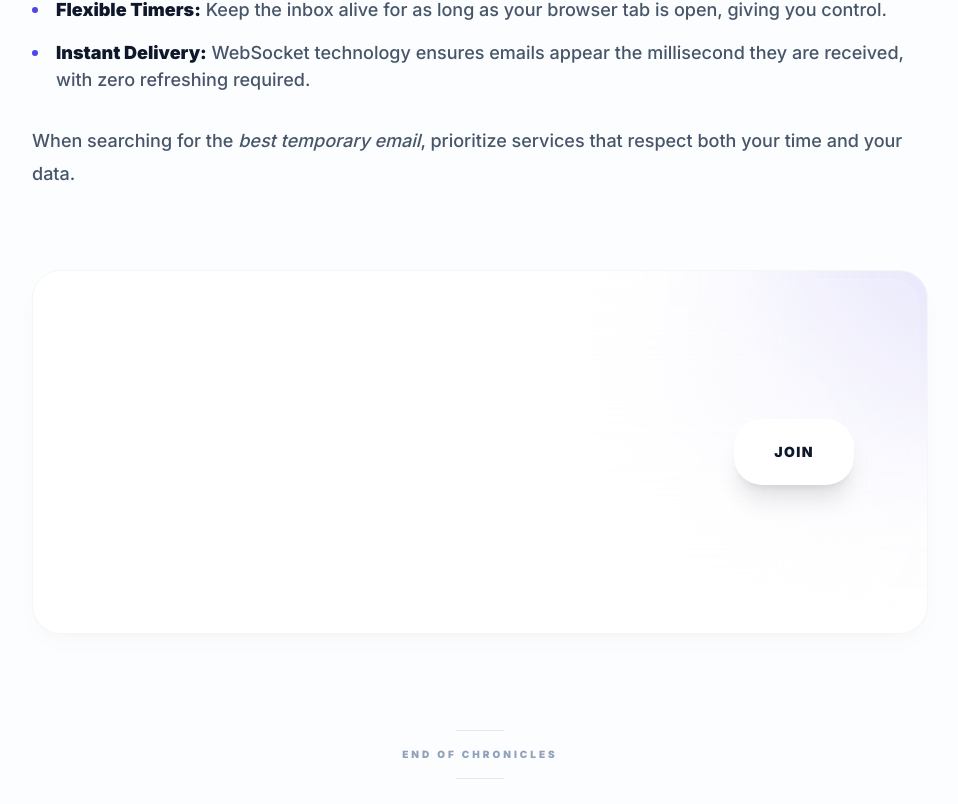
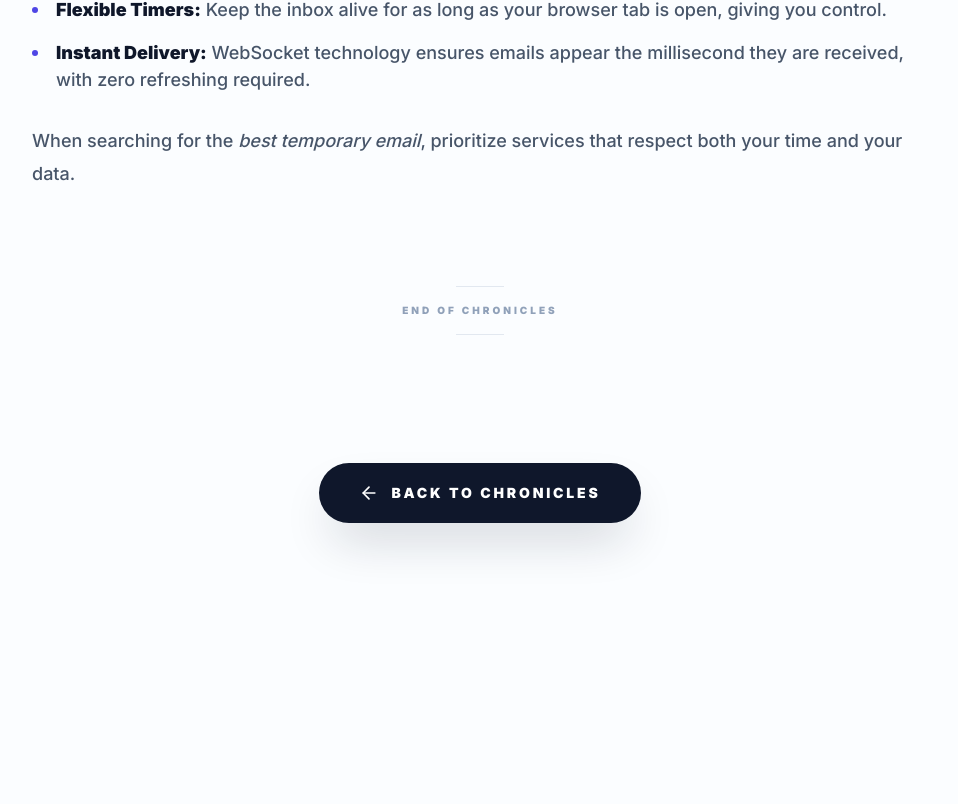
Before and after one commit to bingdev505/MailBurst, a Next.js app: page /blog/10-minute-mail-alternatives in a window 1280 px wide. Shown: the part 1516-2320 px from the top of the page, without its empty margins (160-1118 px from the left). After the commit the page ends 2135 px from the top, so only its background shows below. Built offline with nearby package versions, Linux system fonts and the light colour scheme.

Commit message:
Remove newsletter subscription cards from blog pages

```diff
--- a/src/app/blog/[slug]/page.js
+++ b/src/app/blog/[slug]/page.js
@@ -112,35 +112,7 @@ export default function BlogPostPage() {
                     dangerouslySetInnerHTML={{ __html: post.content }}
                 />
 
-                {/* Featured Card (Newsletter) - Reused from main blog page */}
-                <motion.div
-                    initial={{ opacity: 0, scale: 0.98 }}
-                    whileInView={{ opacity: 1, scale: 1 }}
-                    viewport={{ once: true }}
-                    className="premium-card p-2 bg-slate-900 shadow-2xl overflow-hidden relative mt-20"
-                >
-                    <div className="absolute top-0 right-0 w-64 h-64 bg-secondary/20 blur-[100px] rounded-full -mr-32 -mt-32" />
-                    <div className="bg-white/5 backdrop-blur-3xl rounded-[26px] p-10 md:p-16 flex flex-col md:flex-row items-center gap-12 relative z-10 border border-white/10">
-                        <div className="flex-1 space-y-6 text-center md:text-left">
-                            <h2 className="text-4xl font-black text-white tracking-tighter leading-none">
-                                Keep your inbox bursting.
-                            </h2>
-                            <p className="text-white/60 text-lg font-medium max-w-md">
-                                Join our newsletter for more privacy insights and MailBurst updates.
-                            </p>
-                        </div>
-                        <div className="w-full md:w-auto flex flex-col sm:flex-row gap-4">
-                            <input
-                                type="email"
-                                placeholder="your@email.com"
-                                className="px-8 py-5 bg-white/5 border border-white/10 rounded-2xl text-white font-bold focus:outline-none focus:border-secondary transition-all w-full md:w-80"
-                            />
-                            <button className="px-10 py-5 bg-white text-slate-900 font-black rounded-2xl hover:bg-slate-100 transition-all shadow-xl uppercase tracking-widest text-sm">
-                                Join
-                            </button>
-                        </div>
-                    </div>
-                </motion.div>
+
 
                 {/* End of Content Section */}
                 <motion.div
--- a/src/app/blog/page.js
+++ b/src/app/blog/page.js
@@ -103,36 +103,7 @@ export default function BlogPage() {
                     ))}
                 </div>
 
-                {/* Featured Card */}
-                <motion.div
-                    initial={{ opacity: 0, scale: 0.98 }}
-                    whileInView={{ opacity: 1, scale: 1 }}
-                    viewport={{ once: true }}
-                    className="premium-card p-2 bg-slate-900 shadow-2xl overflow-hidden relative"
-                >
-                    <div className="absolute top-0 right-0 w-64 h-64 bg-secondary/20 blur-[100px] rounded-full -mr-32 -mt-32" />
-                    <div className="bg-white/5 backdrop-blur-3xl rounded-[26px] p-10 md:p-16 flex flex-col md:flex-row items-center gap-12 relative z-10 border border-white/10">
-                        <div className="flex-1 space-y-6 text-center md:text-left">
-                            <h2 className="text-4xl md:text-5xl font-black text-white tracking-tighter leading-none">
-                                Get the latest privacy <br />
-                                hacks delivered.
-                            </h2>
-                            <p className="text-white/60 text-lg font-medium max-w-md">
-                                Join 50,000+ digital citizens securing their online presence with MailBurst Insights.
-                            </p>
-                        </div>
-                        <div className="w-full md:w-auto flex flex-col sm:flex-row gap-4">
-                            <input
-                                type="email"
-                                placeholder="your@email.com"
-                                className="px-8 py-5 bg-white/5 border border-white/10 rounded-2xl text-white font-bold focus:outline-none focus:border-secondary transition-all w-full md:w-80"
-                            />
-                            <button className="px-10 py-5 bg-white text-slate-900 font-black rounded-2xl hover:bg-slate-100 transition-all shadow-xl uppercase tracking-widest text-sm">
-                                Subscribe
-                            </button>
-                        </div>
-                    </div>
-                </motion.div>
+
 
                 {/* End of Content Section (The "Fix") */}
                 <motion.div
```
